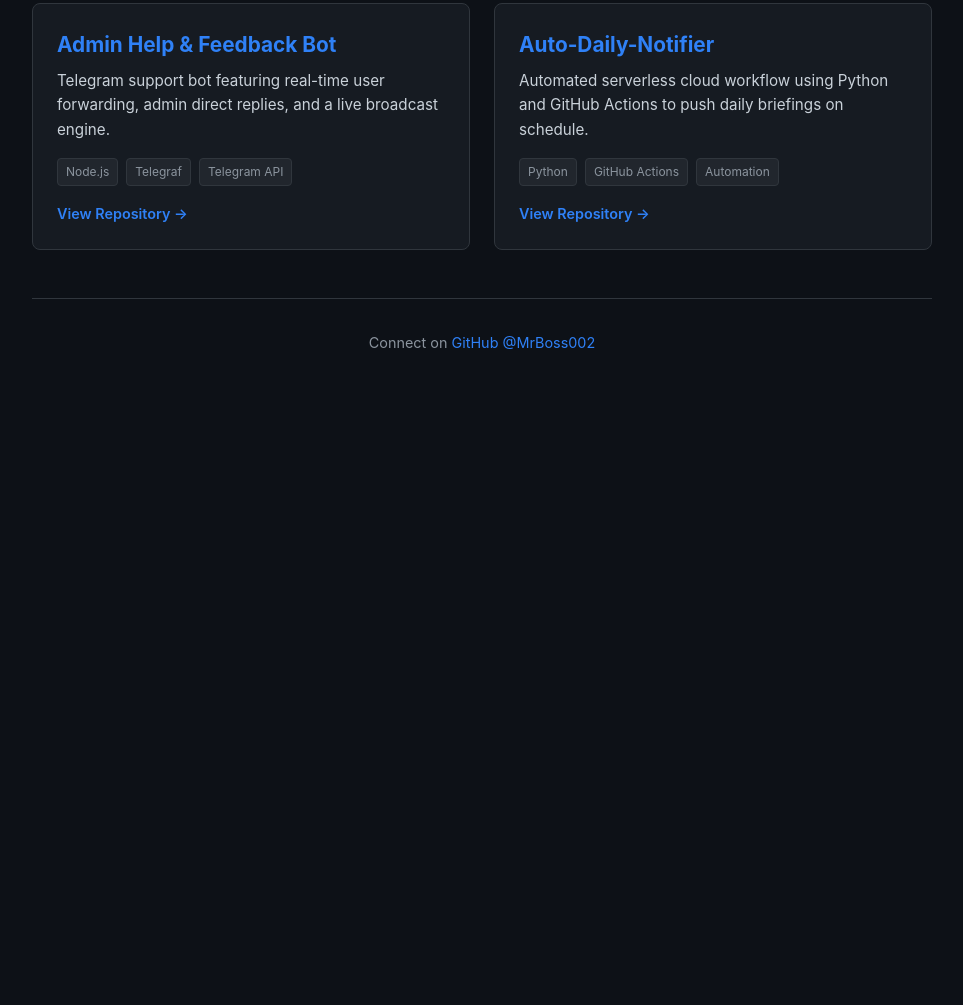
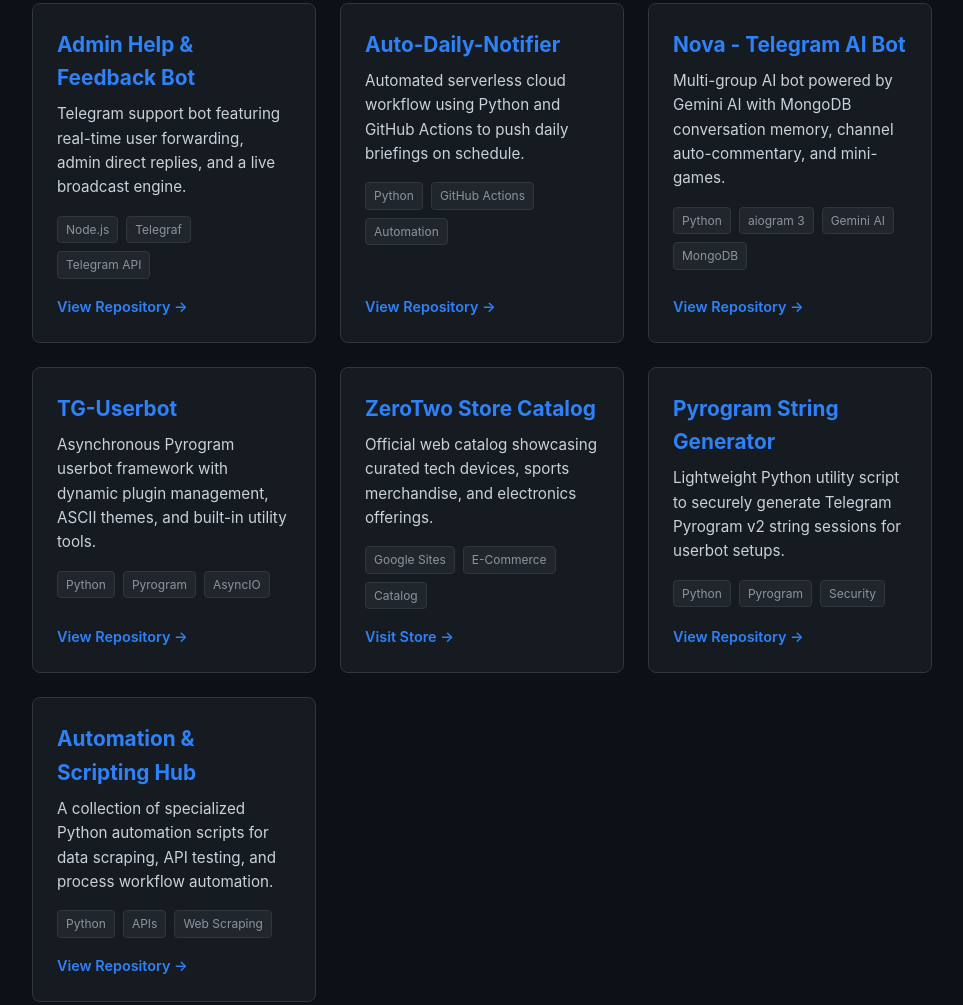
Before and after one commit to MrBoss002/developer-portfolio, a plain HTML site: page index.html in a window 1280 px wide. Shown: the part 283-1288 px from the top of the page, without its empty margins (158-1121 px from the left). Before the commit the page ends 800 px from the top, so only its background shows below. Drawn offline with Linux system fonts and the light colour scheme.

Commit message:
Update project descriptions and add new projects

```diff
--- a/index.html
+++ b/index.html
@@ -149,7 +149,7 @@
       <h2 class="section-title">Featured Projects</h2>
       <div class="projects-grid">
 
-        <!-- Project 1 -->
+        <!-- Project 1: Admin Help & Feedback Bot -->
         <div class="card">
           <div>
             <h3>Admin Help & Feedback Bot</h3>
@@ -163,7 +163,7 @@
           <a href="https://github.com/MrBoss002/Admin-Help-Feedback-TGBot" target="_blank" class="card-link">View Repository &rarr;</a>
         </div>
 
-        <!-- Project 2 -->
+        <!-- Project 2: Auto-Daily-Notifier -->
         <div class="card">
           <div>
             <h3>Auto-Daily-Notifier</h3>
@@ -177,6 +177,77 @@
           <a href="https://github.com/MrBoss002/Auto-Daily-Notifier" target="_blank" class="card-link">View Repository &rarr;</a>
         </div>
 
+        <!-- Project 3: Nova AI Bot -->
+        <div class="card">
+          <div>
+            <h3>Nova - Telegram AI Bot</h3>
+            <p>Multi-group AI bot powered by Gemini AI with MongoDB conversation memory, channel auto-commentary, and mini-games.</p>
+            <div class="tags">
+              <span class="tag">Python</span>
+              <span class="tag">aiogram 3</span>
+              <span class="tag">Gemini AI</span>
+              <span class="tag">MongoDB</span>
+            </div>
+          </div>
+          <a href="https://github.com/MrBoss002/Nova" target="_blank" class="card-link">View Repository &rarr;</a>
+        </div>
+
+        <!-- Project 4: TG-Userbot -->
+        <div class="card">
+          <div>
+            <h3>TG-Userbot</h3>
+            <p>Asynchronous Pyrogram userbot framework with dynamic plugin management, ASCII themes, and built-in utility tools.</p>
+            <div class="tags">
+              <span class="tag">Python</span>
+              <span class="tag">Pyrogram</span>
+              <span class="tag">AsyncIO</span>
+            </div>
+          </div>
+          <a href="https://github.com/MrBoss002/TG-Userbot" target="_blank" class="card-link">View Repository &rarr;</a>
+        </div>
+
+        <!-- Project 5: ZeroTwo Store Catalog -->
+        <div class="card">
+          <div>
+            <h3>ZeroTwo Store Catalog</h3>
+            <p>Official web catalog showcasing curated tech devices, sports merchandise, and electronics offerings.</p>
+            <div class="tags">
+              <span class="tag">Google Sites</span>
+              <span class="tag">E-Commerce</span>
+              <span class="tag">Catalog</span>
+            </div>
+          </div>
+          <a href="https://sites.google.com/view/zerotwo-onlinestore" target="_blank" class="card-link">Visit Store &rarr;</a>
+        </div>
+
+        <!-- Project 6: String Session Generator -->
+        <div class="card">
+          <div>
+            <h3>Pyrogram String Generator</h3>
+            <p>Lightweight Python utility script to securely generate Telegram Pyrogram v2 string sessions for userbot setups.</p>
+            <div class="tags">
+              <span class="tag">Python</span>
+              <span class="tag">Pyrogram</span>
+              <span class="tag">Security</span>
+            </div>
+          </div>
+          <a href="https://github.com/MrBoss002" target="_blank" class="card-link">View Repository &rarr;</a>
+        </div>
+
+        <!-- Project 7: Python Automation Scripts -->
+        <div class="card">
+          <div>
+            <h3>Automation & Scripting Hub</h3>
+            <p>A collection of specialized Python automation scripts for data scraping, API testing, and process workflow automation.</p>
+            <div class="tags">
+              <span class="tag">Python</span>
+              <span class="tag">APIs</span>
+              <span class="tag">Web Scraping</span>
+            </div>
+          </div>
+          <a href="https://github.com/MrBoss002" target="_blank" class="card-link">View Repository &rarr;</a>
+        </div>
+
       </div>
     </section>
 
```
